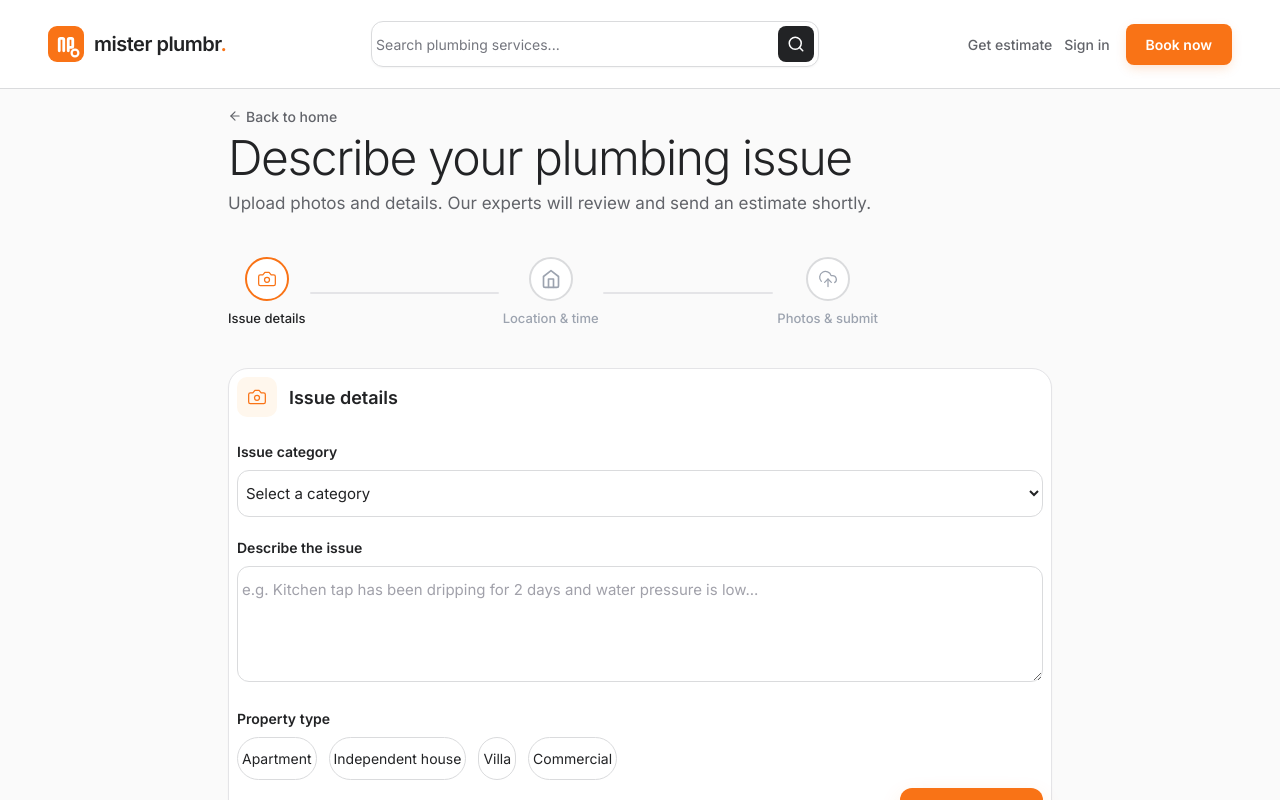
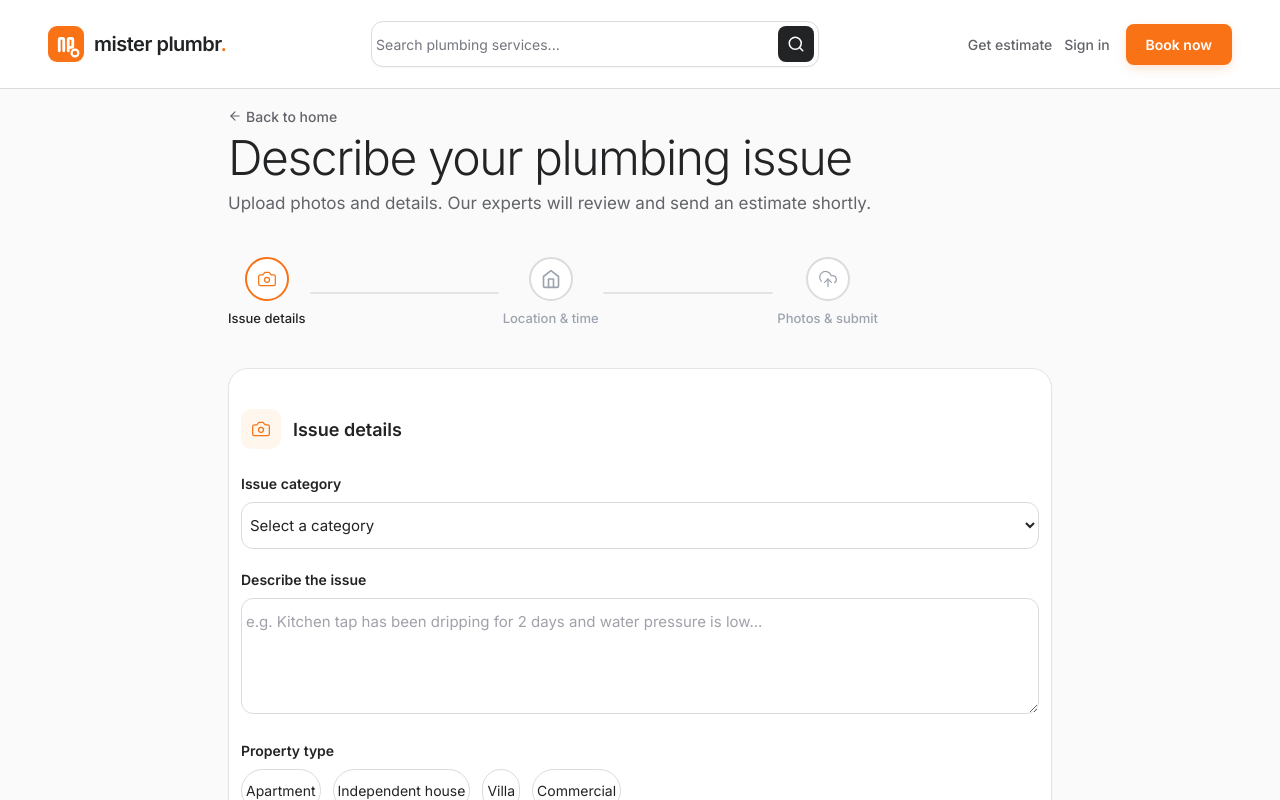
Before and after one commit to mister-plumbr/mr-plumber-webapp, a Next.js app: page /upload in a window 1280 px wide. Shown: the top 800 px of the page. Built offline with nearby package versions, Linux system fonts and the light colour scheme.

Commit message:
ui: increase upload step card horizontal padding

```diff
--- a/app/upload/page.tsx
+++ b/app/upload/page.tsx
@@ -178,7 +178,7 @@ export default function UploadPage() {
     }
   };
 
-  const cardClass = "rounded-[20px] border border-[#e4e4e7] bg-white p-6 shadow-sm md:p-8";
+  const cardClass = "rounded-[20px] border border-[#e4e4e7] bg-white p-6 shadow-sm sm:p-8 md:px-12 md:py-10";
   const inputClass =
     "w-full rounded-[12px] border border-[#dadbdd] bg-white px-4 py-3 text-[15px] text-[#222325] placeholder:text-[#a1a1aa] focus:border-[#f97316]";
 
```
